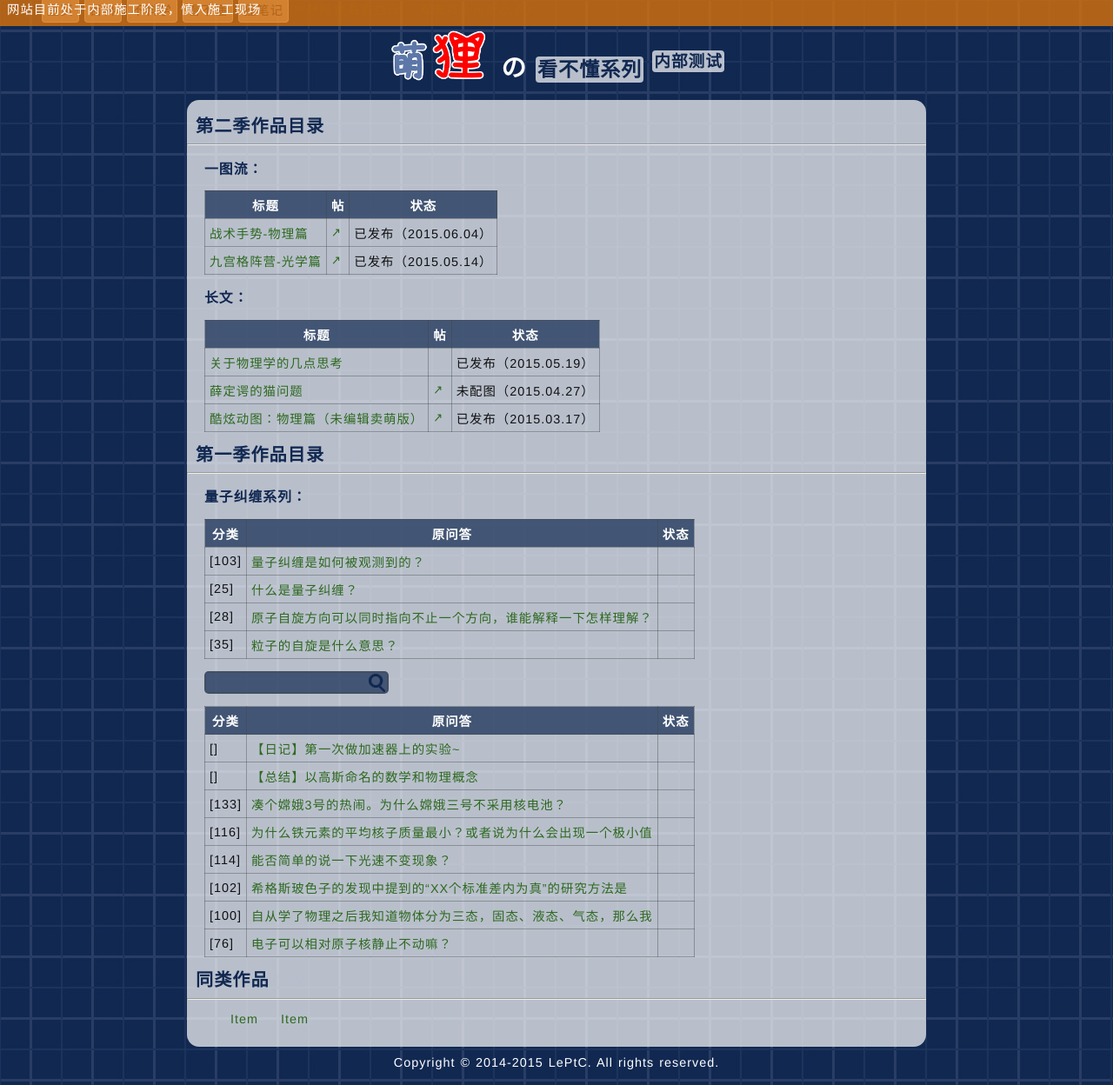
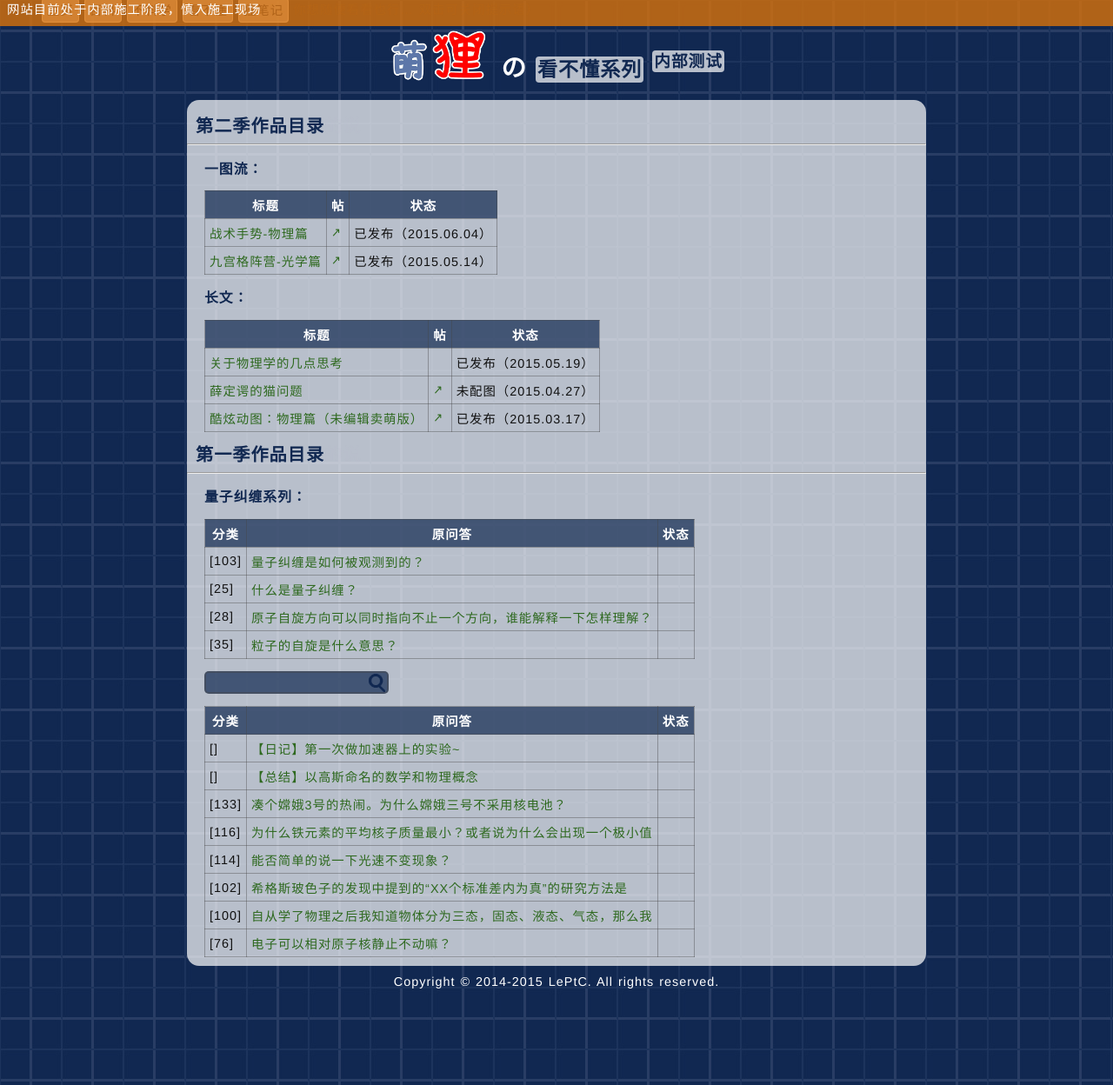
Before and after one commit to LePtC/LePtC.github.io, a Jekyll site: the page built from popsci/index.html, in a window 1280 px wide and 1248 px high. Shown: the whole window at 87% size. Built offline with Jekyll 4.4.1, drawn with Linux system fonts in a browser that asks for light colours; Markdown is read by kramdown in place of the engine named in the settings; formulas are drawn with MathJax 3; comment, search, counter and statistics services are not loaded.

Commit message:
update to 2015.06

```diff
--- a/popsci/index.html
+++ b/popsci/index.html
@@ -420,12 +420,3 @@ title: 主页
 	<tr style="display:none"><td>[7]</td><td><a href="http://www.guokr.com/question/567348/"> 为什么气泡室实验图里面有一大堆的小十字图样？</a></td><td></td></tr>
 </table>
 </div>
-
-{% include header.html param="同类作品" %}
-
-<div class="active">
-<ul>
-	<li><a href="#">Item</a></li>
-	<li><a href="#">Item</a></li>
-</ul>
-</div>
```
